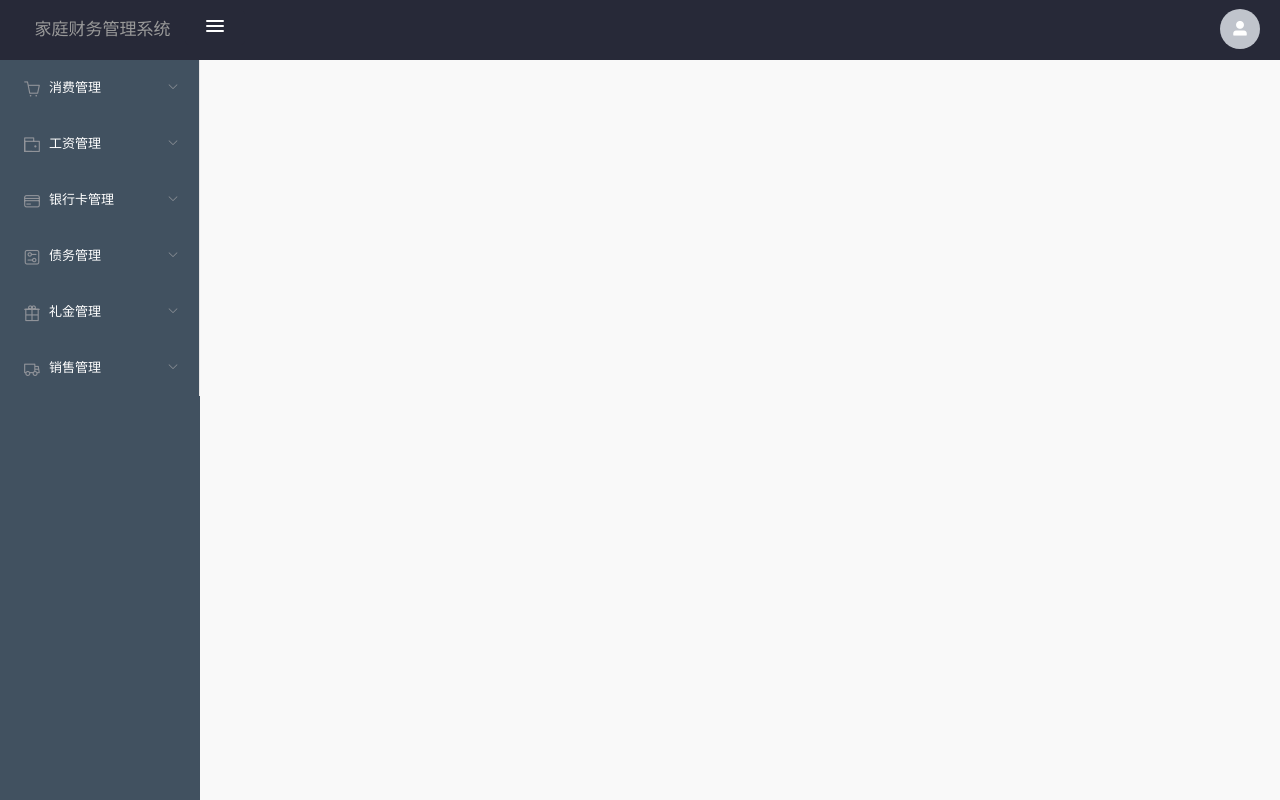
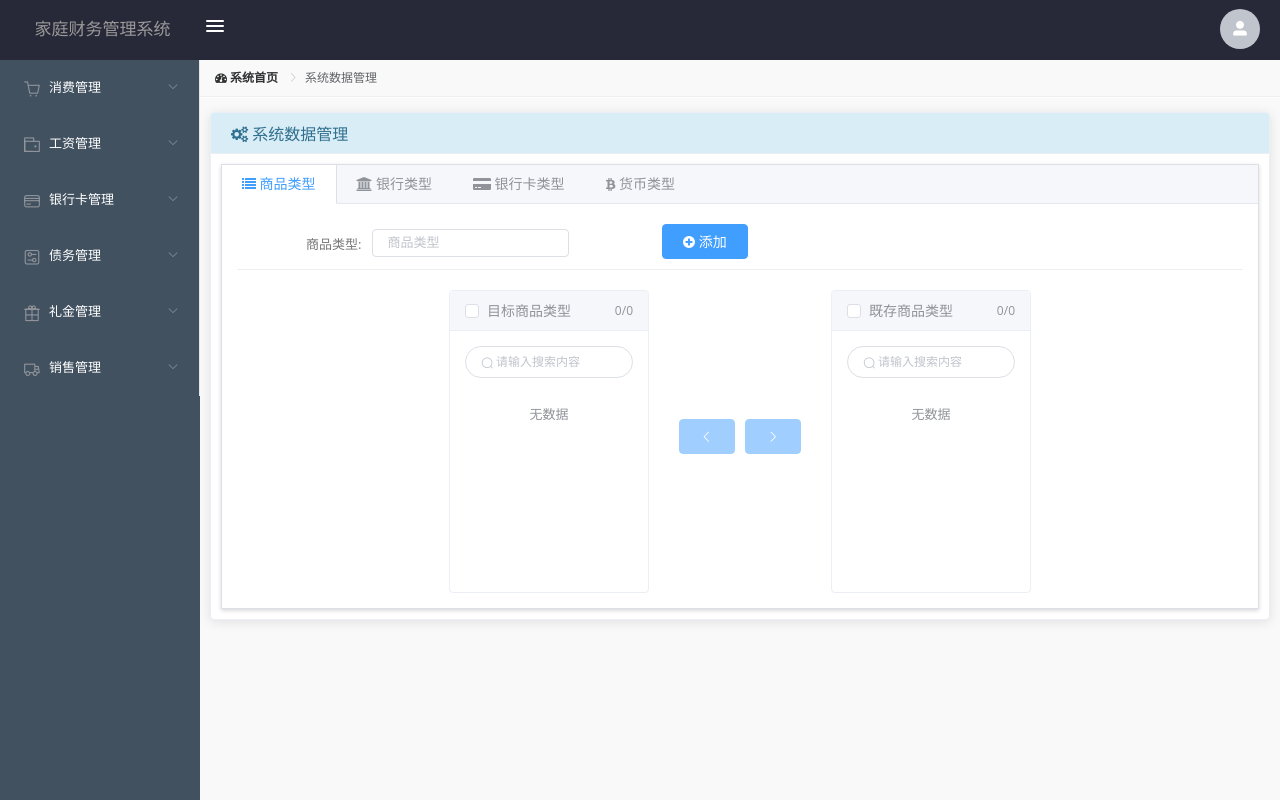
Before and after one commit to chengqiangliu/ffms-vue, a Vue app: page /#/system/setting in a window 1280 px wide. Built offline with nearby package versions, Linux system fonts and the light colour scheme.

Commit message:
create systemsetting UI

```diff
--- a/src/assets/css/app.css
+++ b/src/assets/css/app.css
@@ -42,24 +42,19 @@
   color: #777;
 }
 
-.el-input__inner {
-  height: 35px;
-  line-height: 35px;
-}
-
-.el-input__icon {
-  line-height: 35px;
-}
-
 .el-button {
   height: 35px;
   line-height: 35px;
   padding: 0 20px
 }
 
+.search-button {
+  margin-top: -5px;
+}
+
 .condition-label {
   text-align: right;
-  margin-top: 8px;
+  margin-top: 5px;
   font-size: 13px;
   font-family: 'Open Sans', sans-serif;
   color: #777;
@@ -68,5 +63,10 @@
 .search-button-row {
   background-color:#f5f5f5;
   margin: 10px 0;
-  padding: 5px 15px;
+  padding: 10px 15px 7px 10px;
 }
+
+.el-transfer-panel .el-transfer-panel__header .el-checkbox .el-checkbox__label {
+  font-size: 14px;
+  color: #909399;
+}
--- a/src/components/StatisticsPanel.vue
+++ b/src/components/StatisticsPanel.vue
@@ -1,10 +1,10 @@
 <template>
   <div class="panel-stat3 fadeInRight animation-delay1" :class="bgClass">
     <div class="dropdown operate-button">
-      <el-dropdown>
-        <a class="dropdown-toggle" href="javascript:void(0)">
+      <el-dropdown @command="handleCommand">
+        <span class="el-dropdown-link">
           <span class="m-left-xs">操作</span> <i class="fa fa-arrow-circle-o-down fa-lg"></i>
-        </a>
+        </span>
         <el-dropdown-menu slot="dropdown">
           <el-dropdown-item v-if="operateType === '1'">
             <i class="fa fa-paypal fa-lg"></i>发工资</el-dropdown-item>
@@ -16,7 +16,7 @@
             <i class="fa fa-exchange fa-lg"></i> 转账</el-dropdown-item>
           <el-dropdown-item v-if="operateType === '3'">
             <i class="fa fa-edit fa-lg"></i> 取款</el-dropdown-item>
-          <el-dropdown-item v-if="operateType === '4'">
+          <el-dropdown-item v-if="operateType === '4'" command="4">
             <i class="fa fa-edit fa-lg"></i> 录入消费信息</el-dropdown-item>
           <el-dropdown-item v-if="operateType === '5'">
             <i class="fa fa-edit fa-lg"></i> 借入</el-dropdown-item>
@@ -55,6 +55,13 @@
 export default {
   name: 'StatisticsPanel',
   props: ['title', 'value', 'bgClass', 'iconClass', 'operateType'],
+  methods: {
+    handleCommand() {
+      this.$router.push({
+        path: '/consume/register',
+      });
+    },
+  },
 };
 </script>
 
--- a/src/router/index.js
+++ b/src/router/index.js
@@ -1,8 +1,9 @@
 import Vue from 'vue';
 import VueRouter from 'vue-router';
-import Dashboard from '../views/homepage/Dashboard.vue';
-import ConsumeRegister from '../views/consume/ConsumeRegister.vue';
-import ConsumeList from '../views/consume/ConsumeList.vue';
+import Dashboard from '@/views/homepage/Dashboard.vue';
+import SystemSetting from '@/views/system/SystemSetting.vue';
+import ConsumeRegister from '@/views/consume/ConsumeRegister.vue';
+import ConsumeList from '@/views/consume/ConsumeList.vue';
 
 Vue.use(VueRouter);
 
@@ -23,6 +24,11 @@ const routes = [
     component: ConsumeList,
   },
   {
+    path: '/system/setting',
+    name: 'SystemSetting',
+    component: SystemSetting,
+  },
+  {
     path: '/about',
     name: 'About',
     // route level code-splitting
--- a/src/views/homepage/Dashboard.vue
+++ b/src/views/homepage/Dashboard.vue
@@ -43,10 +43,10 @@
         </span>
         <span class="text">备忘录</span>
       </a>
-      <a class="shortcut-link">
+      <a class="shortcut-link" @click="transitionToSetting">
         <span class="shortcut-icon">
           <i class="fa fa-cog"></i></span>
-        <span class="text">系统设定</span>
+        <span class="text">系统数据管理</span>
       </a>
       <a class="shortcut-link">
         <span class="shortcut-icon">
@@ -244,6 +244,14 @@ export default {
     show: true,
   }),
 
+  methods: {
+    transitionToSetting() {
+      this.$router.push({
+        path: '/system/setting',
+      });
+    },
+  },
+
   components: {
     StatisticsPanel,
   },
--- /dev/null
+++ b/src/views/system/SystemSetting.vue
@@ -0,0 +1,174 @@
+<template>
+  <div style="width: 100%;">
+    <BreadCrumb subTitle="系统数据管理" />
+    <el-row>
+      <el-col>
+        <el-card>
+          <div slot="header">
+            <i class="fa fa-cogs"></i> 系统数据管理
+          </div>
+          <el-tabs type="border-card">
+            <el-tab-pane>
+              <span slot="label"><i class="fa fa-list"></i> 商品类型</span>
+              <div class="input-div">
+                <el-row :gutter="10">
+                  <el-col :span="3">
+                    <div class="condition-label">商品类型:</div>
+                  </el-col>
+                  <el-col :span="5">
+                    <el-input v-model="goodsType" placeholder="商品类型" size="mini"></el-input>
+                  </el-col>
+                  <el-col :span="2" :offset="2">
+                    <el-button type="primary" class="search-button">
+                      <i class="fa fa-plus-circle"></i> 添加
+                    </el-button>
+                  </el-col>
+                </el-row>
+              </div>
+              <div style="text-align: center">
+                <el-transfer
+                  :titles="['目标商品类型', '既存商品类型']"
+                  filterable
+                  v-model="goodsTypeList"
+                  :props="{
+                    key: 'value',
+                    label: 'desc'
+                  }"
+                  :data="goodsTypeListData"
+                  style="text-align: left; display: inline-block">
+                </el-transfer>
+              </div>
+            </el-tab-pane>
+            <el-tab-pane>
+              <span slot="label"><i class="fa fa-university"></i> 银行类型</span>
+              <div class="input-div">
+                <el-row :gutter="10">
+                  <el-col :span="3">
+                    <div class="condition-label">银行类型:</div>
+                  </el-col>
+                  <el-col :span="5">
+                    <el-input v-model="bankType" placeholder="银行类型" size="mini"></el-input>
+                  </el-col>
+                  <el-col :span="2" :offset="2">
+                    <el-button type="primary" class="search-button">
+                      <i class="fa fa-plus-circle"></i> 添加
+                    </el-button>
+                  </el-col>
+                </el-row>
+              </div>
+              <div style="text-align: center">
+                <el-transfer
+                  :titles="['目标银行类型', '既存银行类型']"
+                  filterable
+                  v-model="bankTypeList"
+                  :props="{
+                    key: 'value',
+                    label: 'desc'
+                  }"
+                  :data="bankTypeListData"
+                  style="text-align: left; display: inline-block">
+                </el-transfer>
+              </div>
+            </el-tab-pane>
+            <el-tab-pane>
+              <span slot="label"><i class="fa fa-credit-card-alt"></i> 银行卡类型</span>
+              <div class="input-div">
+                <el-row :gutter="10">
+                  <el-col :span="3">
+                    <div class="condition-label">银行卡类型:</div>
+                  </el-col>
+                  <el-col :span="5">
+                    <el-input v-model="cardType" placeholder="银行卡类型" size="mini"></el-input>
+                  </el-col>
+                  <el-col :span="2" :offset="2">
+                    <el-button type="primary" class="search-button">
+                      <i class="fa fa-plus-circle"></i> 添加
+                    </el-button>
+                  </el-col>
+                </el-row>
+              </div>
+              <div style="text-align: center">
+                <el-transfer
+                  :titles="['目标银行卡类型', '既存银行卡类型']"
+                  filterable
+                  v-model="cardTypeList"
+                  :props="{
+                    key: 'value',
+                    label: 'desc'
+                  }"
+                  :data="cardTypeListData"
+                  style="text-align: left; display: inline-block">
+                </el-transfer>
+              </div>
+            </el-tab-pane>
+            <el-tab-pane>
+              <span slot="label"><i class="fa fa-btc"></i> 货币类型</span>
+              <div class="input-div">
+                <el-row :gutter="10">
+                  <el-col :span="3">
+                    <div class="condition-label">货币类型:</div>
+                  </el-col>
+                  <el-col :span="5">
+                    <el-input v-model="currency" placeholder="货币类型" size="mini"></el-input>
+                  </el-col>
+                  <el-col :span="2" :offset="2">
+                    <el-button type="primary" class="search-button">
+                      <i class="fa fa-plus-circle"></i> 添加
+                    </el-button>
+                  </el-col>
+                </el-row>
+              </div>
+              <div style="text-align: center">
+                <el-transfer
+                  :titles="['目标货币类型', '既存货币类型']"
+                  filterable
+                  v-model="currencyList"
+                  :props="{
+                    key: 'value',
+                    label: 'desc'
+                  }"
+                  :data="currencyListData"
+                  style="text-align: left; display: inline-block">
+                </el-transfer>
+              </div>
+            </el-tab-pane>
+          </el-tabs>
+        </el-card>
+      </el-col>
+    </el-row>
+  </div>
+</template>
+
+<style scoped>
+  .el-tabs {
+    margin-bottom: 10px;
+  }
+
+  .input-div {
+    border-bottom: 1px solid #eee;
+    margin: 10px 0 20px 0;
+    padding-bottom: 10px;
+  }
+
+  .el-transfer {
+    font-size: 13px;
+    font-family: 'Open Sans', sans-serif;
+    color: #777;
+  }
+</style>
+
+
+<script>
+import BreadCrumb from '@/components/BreadCrumb.vue';
+
+export default {
+  name: 'SystemSetting',
+  methods: {
+    toggleAside() {
+    },
+  },
+  components: {
+    BreadCrumb,
+  },
+};
+</script>
```
Also changed, not shown: src/views/consume/ConsumeList.vue (+29 -11 lines).
